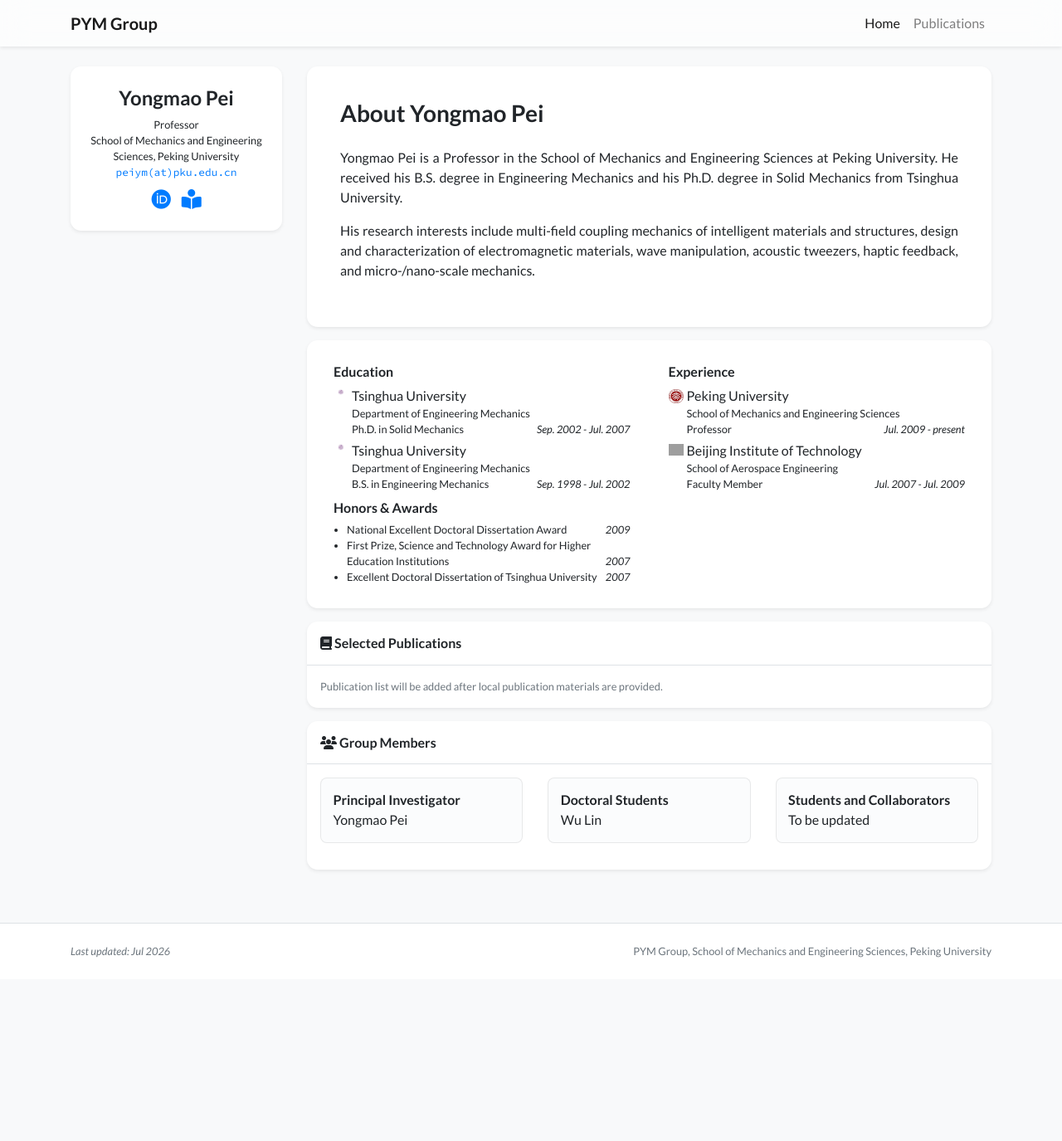
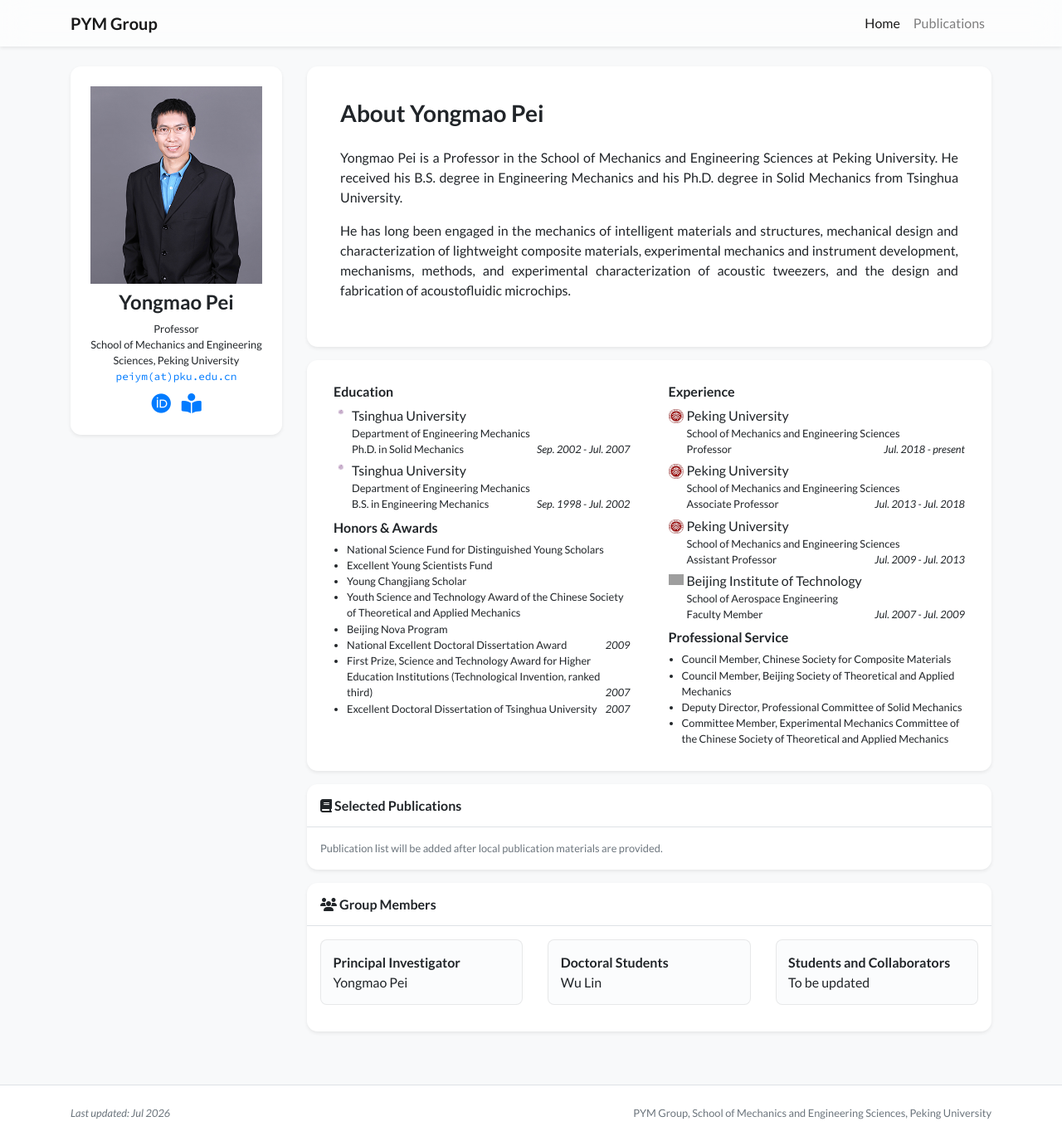
Before and after one commit to WuLin0919/PYM-GROUP, a Jekyll site: the page built from index.html, in a window 1280 px wide and 1375 px high. Shown: the whole window at 83% size. Built offline with Jekyll 4.4.1, drawn with Linux system fonts in a browser that asks for light colours; nearby versions of some CDN libraries; a style sheet for code colours, icons or effects is not loaded; grey boxes are pictures that could not be loaded.

Commit message:
Update profile photo, experience, honors and service

```diff
--- a/_data/profile.yml
+++ b/_data/profile.yml
@@ -21,11 +21,16 @@
     Mechanics and his Ph.D. degree in Solid Mechanics from Tsinghua University.
   </p>
   <p>
-    His research interests include multi-field coupling mechanics of intelligent
-    materials and structures, design and characterization of electromagnetic
-    materials, wave manipulation, acoustic tweezers, haptic feedback, and
-    micro-/nano-scale mechanics.
+    He has long been engaged in the mechanics of intelligent materials and
+    structures, mechanical design and characterization of lightweight composite
+    materials, experimental mechanics and instrument development, mechanisms,
+    methods, and experimental characterization of acoustic tweezers, and the
+    design and fabrication of acoustofluidic microchips.
   </p>
+
+portrait_url: /assets/images/photos/yongmao_pei.jpg
+portrait_caption: >-
+  Yongmao Pei
 
 education:
 - name: Tsinghua University
@@ -44,7 +49,17 @@
   logo: /assets/images/badges/PKU.png
   dept: School of Mechanics and Engineering Sciences
   position: Professor
-  date: Jul. 2009 - present
+  date: Jul. 2018 - present
+- name: Peking University
+  logo: /assets/images/badges/PKU.png
+  dept: School of Mechanics and Engineering Sciences
+  position: Associate Professor
+  date: Jul. 2013 - Jul. 2018
+- name: Peking University
+  logo: /assets/images/badges/PKU.png
+  dept: School of Mechanics and Engineering Sciences
+  position: Assistant Professor
+  date: Jul. 2009 - Jul. 2013
 - name: Beijing Institute of Technology
   logo: /assets/images/badges/BIT.jpg
   dept: School of Aerospace Engineering
@@ -52,9 +67,25 @@
   date: Jul. 2007 - Jul. 2009
 
 awards:
+- name: National Science Fund for Distinguished Young Scholars
+  date:
+- name: Excellent Young Scientists Fund
+  date:
+- name: Young Changjiang Scholar
+  date:
+- name: Youth Science and Technology Award of the Chinese Society of Theoretical and Applied Mechanics
+  date:
+- name: Beijing Nova Program
+  date:
 - name: National Excellent Doctoral Dissertation Award
   date: 2009
-- name: First Prize, Science and Technology Award for Higher Education Institutions
+- name: First Prize, Science and Technology Award for Higher Education Institutions (Technological Invention, ranked third)
   date: 2007
 - name: Excellent Doctoral Dissertation of Tsinghua University
   date: 2007
+
+service:
+- name: Council Member, Chinese Society for Composite Materials
+- name: Council Member, Beijing Society of Theoretical and Applied Mechanics
+- name: Deputy Director, Professional Committee of Solid Mechanics
+- name: Committee Member, Experimental Mechanics Committee of the Chinese Society of Theoretical and Applied Mechanics
--- a/_includes/widgets/experience_card.html
+++ b/_includes/widgets/experience_card.html
@@ -67,6 +67,19 @@
                     </div>
                     {% endif %}
 
+                    {% if site.data.profile.service %}
+                    <div class="col-lg-6">
+                        <div class="mx-2 my-1">
+                            <h6>Professional Service</h6>
+                            <ul class="list small pl-3 mb-1">
+                                {% for item in site.data.profile.service %}
+                                <li>{{ item.name }}</li>
+                                {% endfor %}
+                            </ul>
+                        </div>
+                    </div>
+                    {% endif %}
+
                 </div>
 
             </div>
```
Also changed, not shown: assets/images/photos/yongmao_pei.jpg (added).
